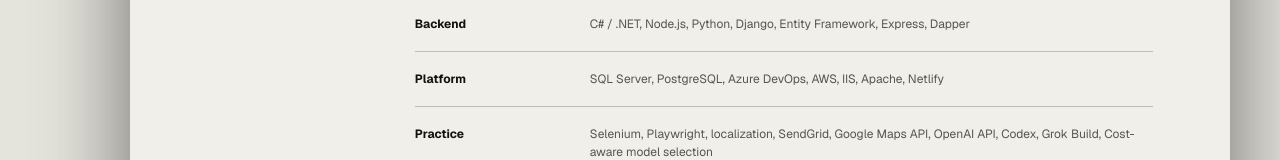
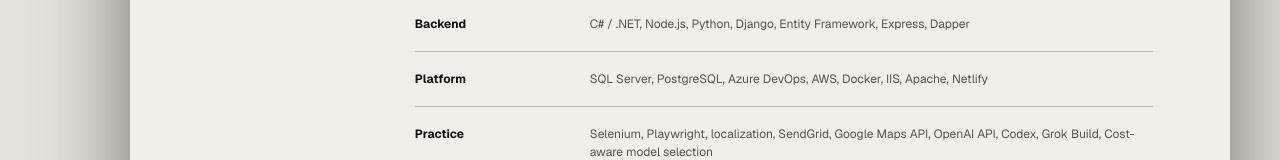
Before and after one commit to ajadversalo/ajshub, a Next.js app: page /resume in a window 1280 px wide. Shown: the part 2285-2445 px from the top of the page. Built offline with nearby package versions, Linux system fonts and the light colour scheme.

Commit message:
Add Docker to platform skills

```diff
--- a/app/data/portfolio.ts
+++ b/app/data/portfolio.ts
@@ -59,7 +59,7 @@
   {
     category: "Data & platform",
     description: "The data, cloud, and infrastructure foundations that keep products running.",
-    tools: ["PostgreSQL", "SQL Server", "Azure", "AWS", "IIS"],
+    tools: ["PostgreSQL", "SQL Server", "Azure", "AWS", "Docker", "IIS"],
   },
   {
     category: "Quality & delivery",
--- a/app/data/resume.ts
+++ b/app/data/resume.ts
@@ -37,6 +37,6 @@
 export const skills = [
   ["Interface", "HTML, CSS, JavaScript, TypeScript, React, Next.js, Redux, Material UI, Ant Design, Tailwind CSS"],
   ["Backend", "C# / .NET, Node.js, Python, Django, Entity Framework, Express, Dapper"],
-  ["Platform", "SQL Server, PostgreSQL, Azure DevOps, AWS, IIS, Apache, Netlify"],
+  ["Platform", "SQL Server, PostgreSQL, Azure DevOps, AWS, Docker, IIS, Apache, Netlify"],
   ["Practice", "Selenium, Playwright, localization, SendGrid, Google Maps API, OpenAI API, Codex, Grok Build, Cost-aware model selection"],
 ];
```
